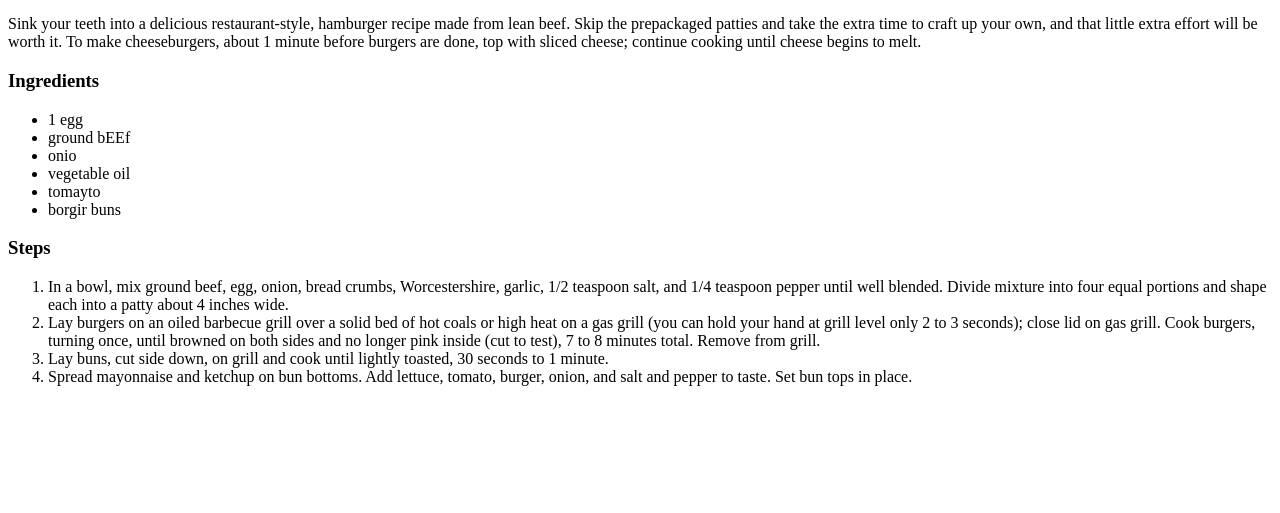
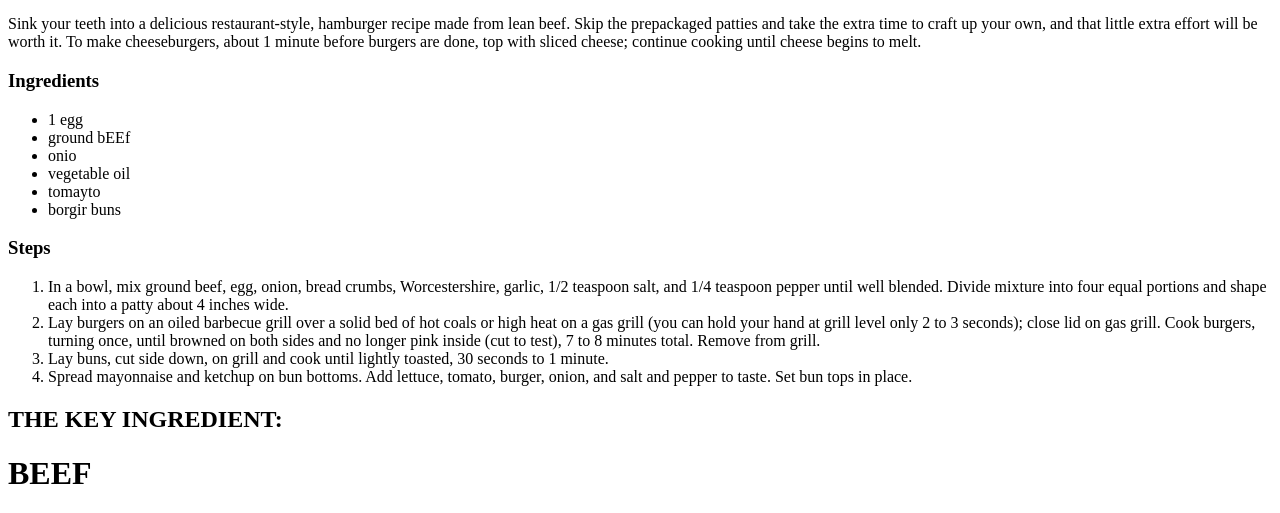
Before and after one commit to bi11eh/odin-recipes, a plain HTML site: page recipes/burger.html in a window 1280 px wide. Shown: the part 428-941 px from the top of the page. Before the commit the page ends 830 px from the top, so only its background shows below. Drawn offline with Linux system fonts and the light colour scheme.

Commit message:
Add burger.html key ingredient

```diff
--- a/recipes/burger.html
+++ b/recipes/burger.html
@@ -38,6 +38,8 @@
             taste. Set bun tops in place.
         </li>
     </ol>
+    <h2>THE KEY INGREDIENT:</h2>
+    <h1>BEEF</h1>
 
 </body>
 
```
